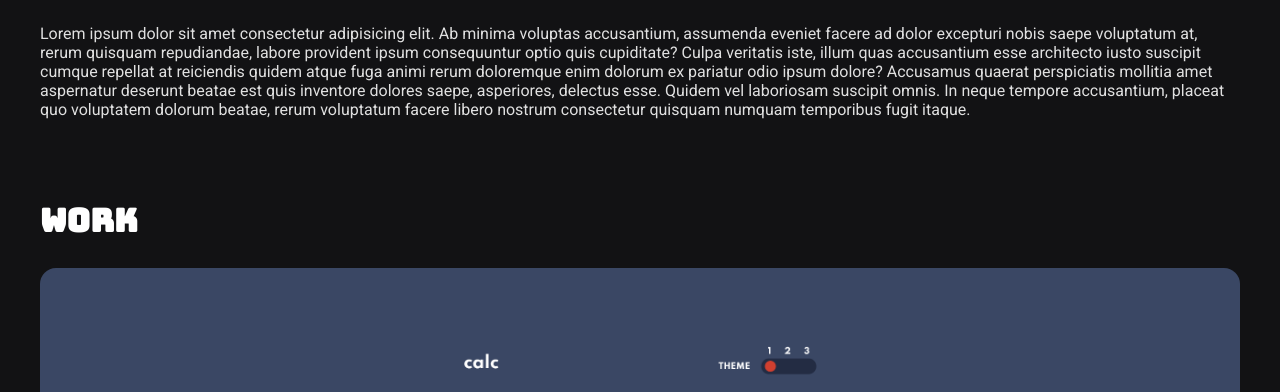
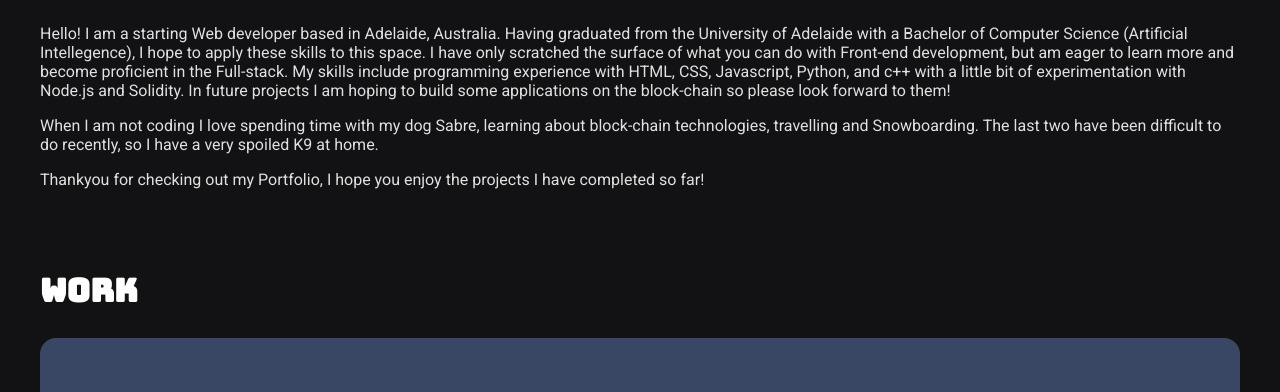
Before and after one commit to mattyd96/Porfolio, a plain HTML site: page index.html in a window 1280 px wide. Shown: the part 679-1071 px from the top of the page. Drawn offline with Linux system fonts and the light colour scheme.

Commit message:
Wrote a new About me

```diff
--- a/index.html
+++ b/index.html
@@ -60,10 +60,18 @@
         <section class="about" id="about">
             <h2>About Me</h2>
             <p>
-                Lorem ipsum dolor sit amet consectetur adipisicing elit. Ab minima voluptas accusantium, assumenda eveniet facere ad dolor excepturi nobis saepe voluptatum at, rerum quisquam repudiandae, labore provident
-                ipsum consequuntur optio quis cupiditate? Culpa veritatis iste, illum quas accusantium esse architecto iusto suscipit cumque repellat at reiciendis quidem atque fuga animi rerum doloremque enim dolorum
-                ex pariatur odio ipsum dolore? Accusamus quaerat perspiciatis mollitia amet aspernatur deserunt beatae est quis inventore dolores saepe, asperiores, delectus esse.
-                Quidem vel laboriosam suscipit omnis. In neque tempore accusantium, placeat quo voluptatem dolorum beatae, rerum voluptatum facere libero nostrum consectetur quisquam numquam temporibus fugit itaque.
+               Hello! I am a starting Web developer based in Adelaide, Australia. Having graduated from the University of Adelaide with a Bachelor of Computer Science (Artificial Intellegence),
+               I hope to apply these skills to this space. I have only scratched the surface of what you can do with Front-end development, but am eager to learn more and
+               become proficient in the Full-stack.
+               My skills include programming experience with HTML, CSS, Javascript, Python, and c++ with a little bit of experimentation with Node.js and
+               Solidity. In future projects I am hoping to build some applications on the block-chain so please look forward to them!
+            </p>
+            <p>
+                When I am not coding I love spending time with my dog Sabre, learning about block-chain technologies, travelling and Snowboarding. The last two have been difficult to do recently,
+                so I have a very spoiled K9 at home.
+            </p>
+            <p>
+                Thankyou for checking out my Portfolio, I hope you enjoy the projects I have completed so far!
             </p>
         </section>
         <section class="work" id="work">
```
